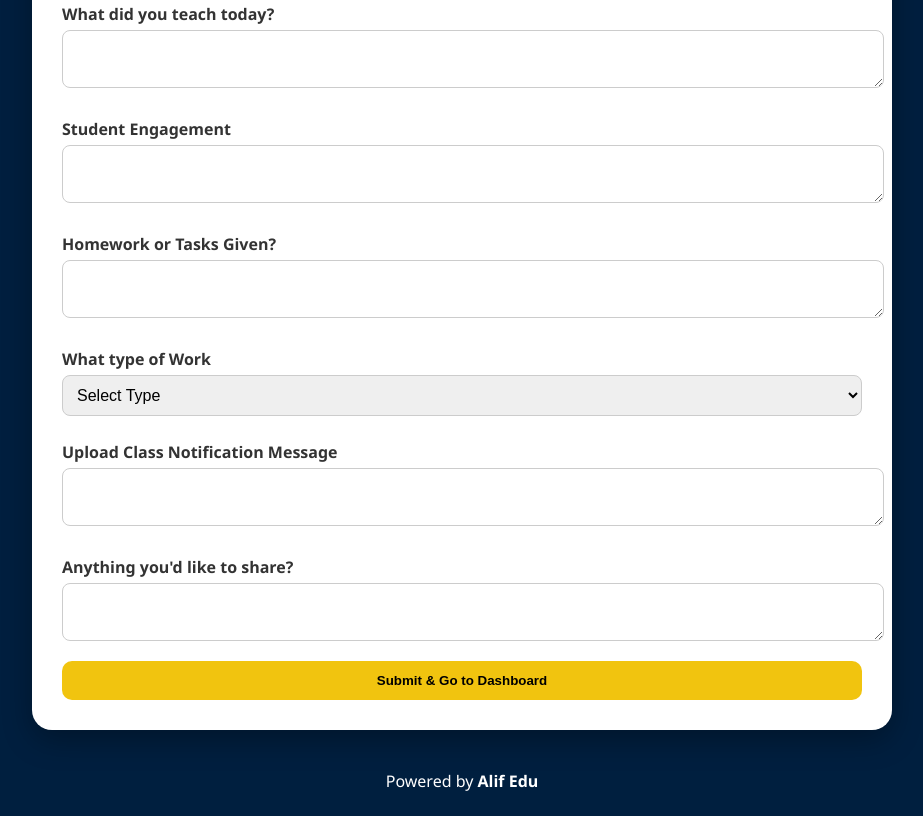
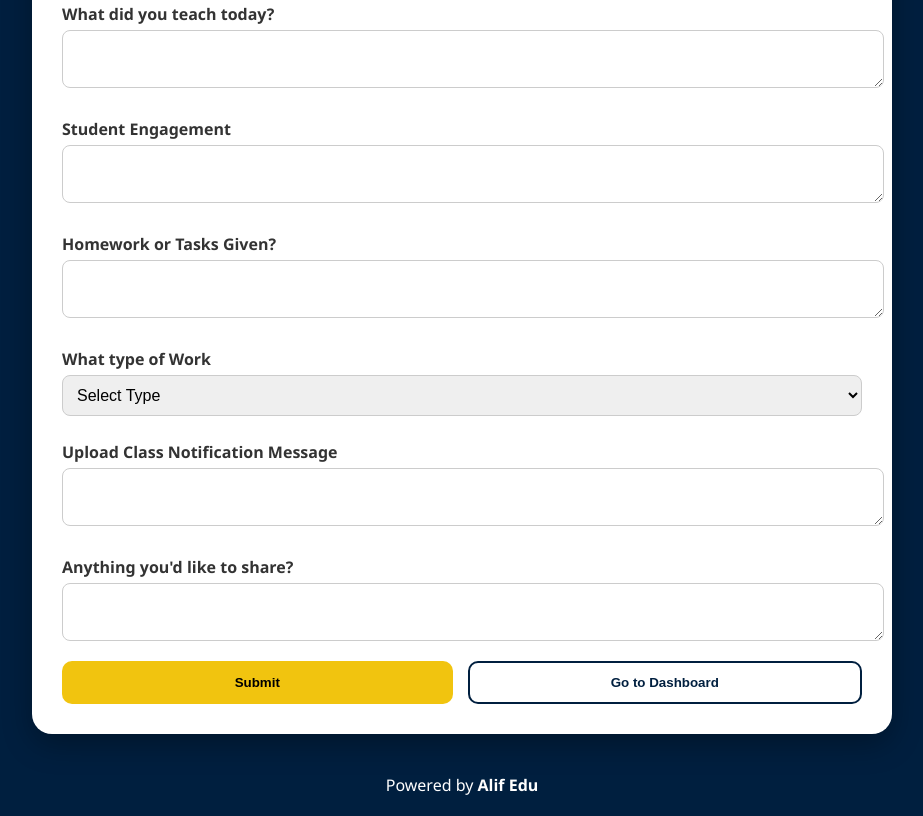
Before and after one commit to alifeduorg/logbookalifedu, a plain HTML site: page index.html in a window 1280 px wide. Shown: the part 959-1775 px from the top of the page, without its empty margins (178-1101 px from the left). Drawn offline with Linux system fonts and the light colour scheme.

Commit message:
Update index.html

```diff
--- a/index.html
+++ b/index.html
@@ -8,7 +8,7 @@
     body {
       margin: 0;
       padding: 0;
-      background-color: #001f3f; /* Navy Blue */
+      background-color: #001f3f;
       font-family: 'Segoe UI', sans-serif;
       color: #333;
       display: flex;
@@ -52,6 +52,13 @@
       resize: vertical;
     }
 
+    .button-group {
+      display: flex;
+      gap: 15px;
+      flex-wrap: wrap;
+      justify-content: space-between;
+    }
+
     .submit-btn {
       background-color: #f1c40f;
       color: #000;
@@ -61,11 +68,28 @@
       border-radius: 10px;
       cursor: pointer;
       transition: 0.3s;
-      width: 100%;
+      flex: 1;
     }
 
     .submit-btn:hover {
       background-color: #d4ac0d;
+    }
+
+    .dashboard-btn {
+      background-color: #ffffff;
+      color: #001f3f;
+      border: 2px solid #001f3f;
+      font-weight: bold;
+      padding: 12px 20px;
+      border-radius: 10px;
+      cursor: pointer;
+      transition: 0.3s;
+      flex: 1;
+    }
+
+    .dashboard-btn:hover {
+      background-color: #001f3f;
+      color: #ffffff;
     }
 
     .footer {
@@ -78,14 +102,19 @@
       .logbook-card {
         padding: 20px;
       }
+
+      .button-group {
+        flex-direction: column;
+      }
     }
   </style>
 </head>
 <body>
 
 <div class="logbook-card">
-  <h2>1Logbook Entry - Alif Edu</h2>
+  <h2>Logbook Entry - Alif Edu</h2>
   <form id="logbookForm">
+    <!-- All input fields (same as before) -->
     <label>Date</label>
     <input type="date" name="date" required>
 
@@ -172,7 +201,10 @@
     <label>Anything you'd like to share?</label>
     <textarea name="additionalNotes" rows="2"></textarea>
 
-    <button class="submit-btn" type="submit">Submit & Go to Dashboard</button>
+    <div class="button-group">
+      <button class="submit-btn" type="submit">Submit</button>
+      <button class="dashboard-btn" type="button" onclick="goToDashboard()">Go to Dashboard</button>
+    </div>
   </form>
 </div>
 
@@ -190,7 +222,7 @@
     formData.forEach((value, key) => data[key] = value);
 
     try {
-      const response = await fetch(https://script.google.com/macros/s/AKfycbzg07s9nDxSflsc7OE28lzz7FGlaFkjQFGItcVovfFtDufg3kgFpXj4ZS0_jeP0CAguJw/exec", {
+      const response = await fetch("https://script.google.com/macros/s/AKfycbzg07s9nDxSflsc7OE28lzz7FGlaFkjQFGItcVovfFtDufg3kgFpXj4ZS0_jeP0CAguJw/exec", {
         method: "POST",
         body: JSON.stringify(data),
         headers: {
@@ -200,8 +232,6 @@
       if (response.ok) {
         alert("Logbook submitted successfully!");
         form.reset();
-        // Optional: redirect to dashboard
-        // window.location.href = "/dashboard";
       } else {
         alert("Error submitting the logbook.");
       }
@@ -209,6 +239,10 @@
       alert("Connection error. Please try again.");
     }
   });
+
+  function goToDashboard() {
+    window.location.href = "https://your-dashboard-link.com"; // Change this to your dashboard URL
+  }
 </script>
 
 </body>
```
